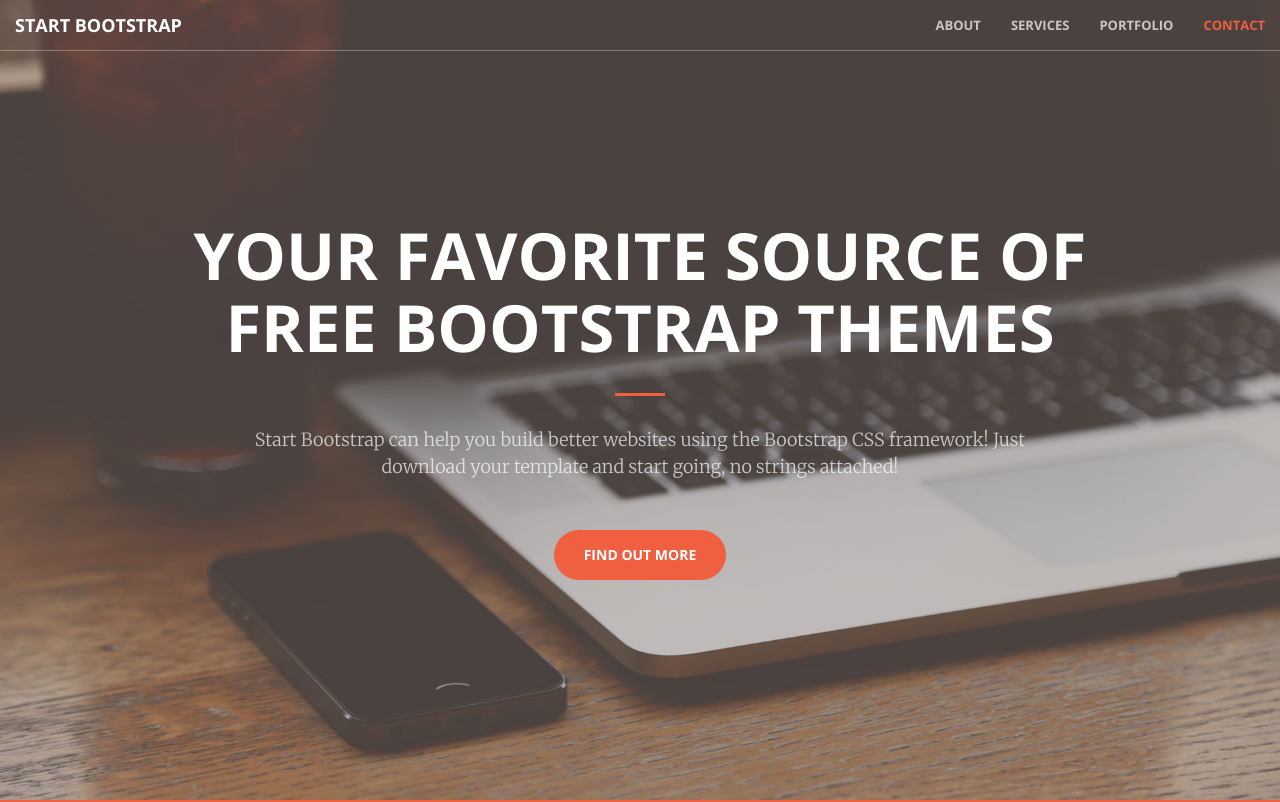
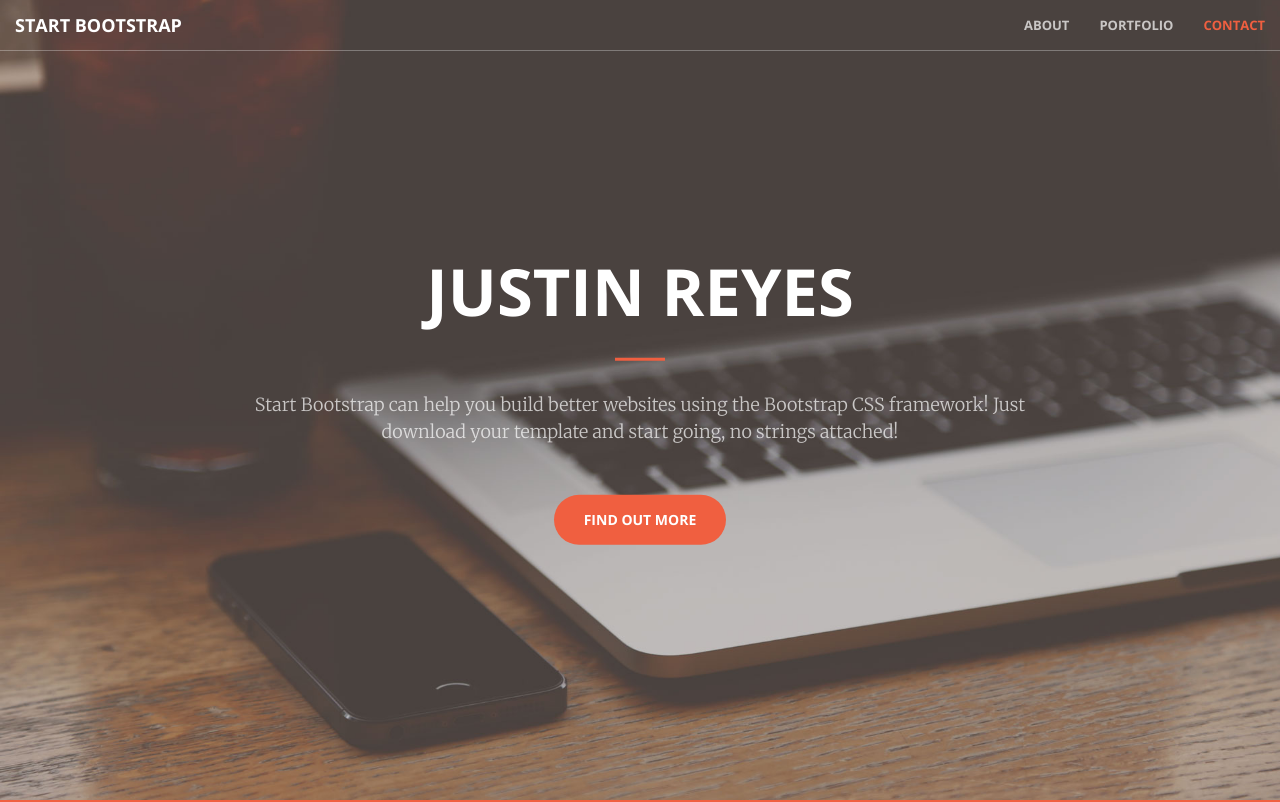
Before and after one commit to JustinRegiReyes/justinregireyes.github.io, a plain HTML site: page index.html in a window 1280 px wide. Shown: the top 802 px of the page. Drawn offline with nearby package versions, Linux system fonts and the light colour scheme.

Commit message:
removed services section

```diff
--- a/index.html
+++ b/index.html
@@ -55,9 +55,9 @@
                     <li>
                         <a class="page-scroll" href="#about">About</a>
                     </li>
-                    <li>
+                    <!-- <li>
                         <a class="page-scroll" href="#services">Services</a>
-                    </li>
+                    </li> -->
                     <li>
                         <a class="page-scroll" href="#portfolio">Portfolio</a>
                     </li>
@@ -74,7 +74,7 @@
     <header>
         <div class="header-content">
             <div class="header-content-inner">
-                <h1>Your Favorite Source of Free Bootstrap Themes</h1>
+                <h1>Justin Reyes</h1>
                 <hr>
                 <p>Start Bootstrap can help you build better websites using the Bootstrap CSS framework! Just download your template and start going, no strings attached!</p>
                 <a href="#about" class="btn btn-primary btn-xl page-scroll">Find Out More</a>
@@ -95,7 +95,7 @@
         </div>
     </section>
 
-    <section id="services">
+<!--     <section id="services">
         <div class="container">
             <div class="row">
                 <div class="col-lg-12 text-center">
@@ -136,7 +136,7 @@
                 </div>
             </div>
         </div>
-    </section>
+    </section> -->
 
     <section class="no-padding" id="portfolio">
         <div class="container-fluid">
```
